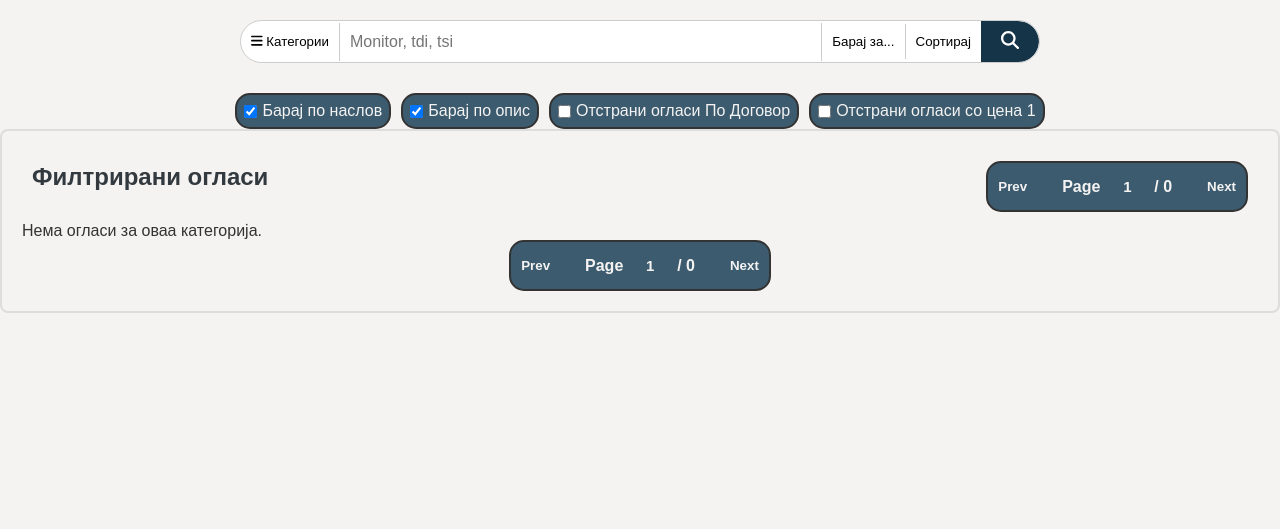
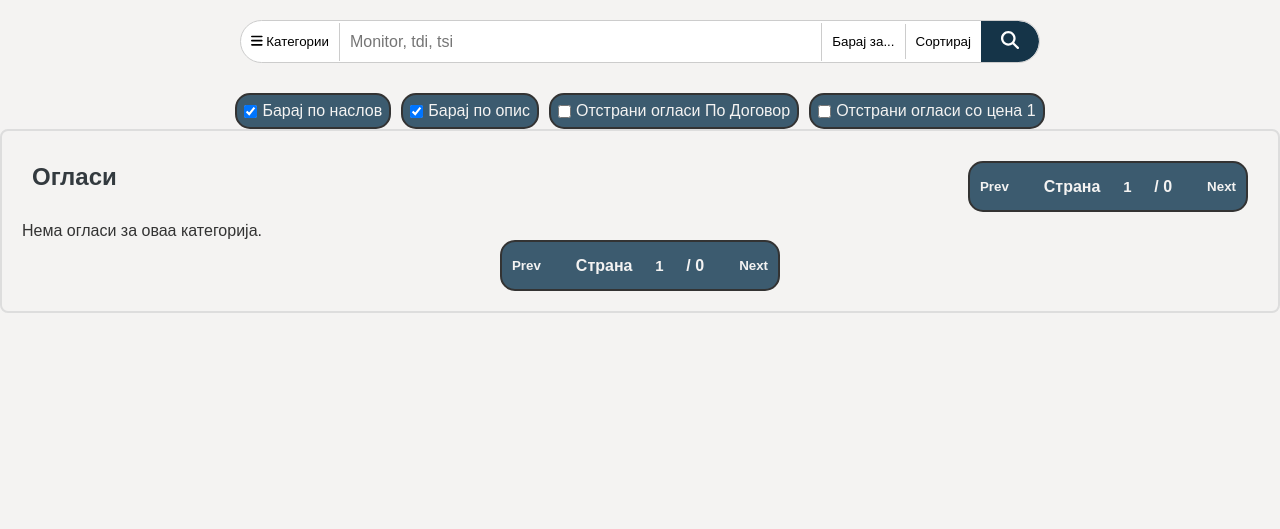
Before and after one commit to NorksX/marketscraper, a Flask app: page / in a window 1280 px wide. Shown: the part 60-589 px from the top of the page. Run offline with Flask 3, Linux system fonts and the light colour scheme; data that the repository does not hold is empty.

Commit message:
All text to mkd

```diff
--- a/Web/templates/index.html
+++ b/Web/templates/index.html
@@ -81,12 +81,12 @@
     <!-- Ads Container -->
     <div id="ads-container" class="block">
         <div class="ads-header">
-            <h2>Филтрирани огласи</h2>
+            <h2>Огласи</h2>
             <!-- Top Pagination -->
             <div class="pagination-container">
                 <div class="pagination">
                     <button class="page-btn prev-page">Prev</button>
-                    <span class="page-number">Page 1</span>
+                    <span class="page-number">Страна 1</span>
                     <button class="page-btn next-page">Next</button>
                 </div>
             </div>
@@ -96,7 +96,7 @@
         <div class="pagination-container">
             <div class="pagination">
                 <button class="page-btn prev-page">Prev</button>
-                <span class="page-number">Page 1</span>
+                <span class="page-number">Страна 1</span>
                 <button class="page-btn next-page">Next</button>
             </div>
         </div>
@@ -121,12 +121,12 @@
 
             getIntialPage() {
                 const path = window.location.pathname;
-                const pageMatch = path.match(/\/page\/(\d+)/);
+                const pageMatch = path.match(/\/Страна\/(\d+)/);
                 return pageMatch ? parseInt(pageMatch[1]) : 1;
             }
 
             updateUrl(page) {
-                const newUrl = page === 1 ? '/' : `/page/${page}`;
+                const newUrl = page === 1 ? '/' : `/Страна/${page}`;
                 history.pushState({page: page}, '', newUrl);
             }
 
@@ -482,7 +482,7 @@
                 if (this.elements.pagination.pageNumbers) {
                     this.elements.pagination.pageNumbers.forEach(pageNumber => {
                         pageNumber.innerHTML = `
-                            Page <input type="number" class="page-input" value="${this.currentPage}" min="1" max="${totalPages}"> / ${totalPages}
+                            Страна <input type="number" class="page-input" value="${this.currentPage}" min="1" max="${totalPages}"> / ${totalPages}
                         `;
 
                         const pageInput = pageNumber.querySelector('.page-input');
```
